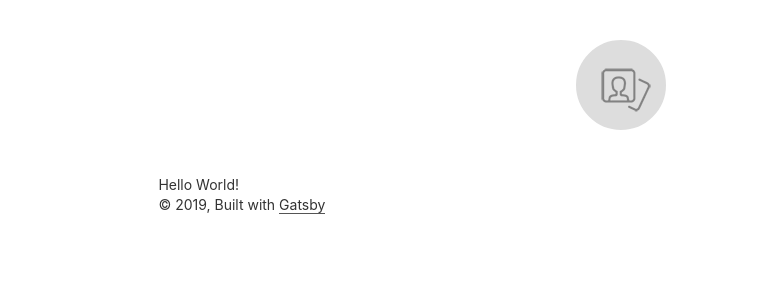
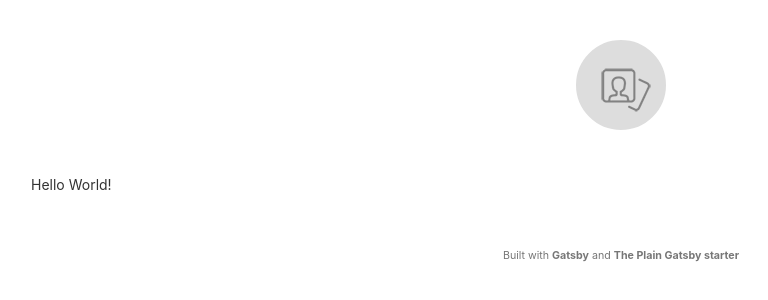
Before and after one commit to wangonya/the-plain-gatsby, a Gatsby site: page / in a window 1280 px wide. Shown: the whole page, without its empty margins (19-787 px from the left). Built offline with nearby package versions, Linux system fonts and the light colour scheme; Gatsby itself is replaced by a stand-in of ours.

Commit message:
edit footer

```diff
--- /dev/null
+++ b/src/components/footer.js
@@ -0,0 +1,15 @@
+import React from "react"
+
+const Footer = () => (
+  <div className="footer">
+    <span className="block">
+      <small>
+        Built with {` `}
+        <a href="https://www.gatsbyjs.org">Gatsby</a> and{` `}
+        <a href="#">The Plain Gatsby starter</a>
+      </small>
+    </span>
+  </div>
+)
+
+export default Footer
--- a/src/layouts/default.js
+++ b/src/layouts/default.js
@@ -10,6 +10,7 @@ import PropTypes from "prop-types"
 import { StaticQuery, graphql } from "gatsby"
 
 import Header from ".././components/header"
+import Footer from ".././components/footer"
 import "../styles/styles.scss"
 
 const DefaultLayout = ({ children }) => (
@@ -26,21 +27,10 @@ const DefaultLayout = ({ children }) => (
     render={data => (
       <>
         <Header siteTitle={data.site.siteMetadata.title} />
-        <div
-          style={{
-            margin: `0 auto`,
-            maxWidth: 960,
-            padding: `0px 1.0875rem 1.45rem`,
-            paddingTop: 0,
-          }}
-        >
+        <div>
           <main>{children}</main>
-          <footer>
-            © {new Date().getFullYear()}, Built with
-            {` `}
-            <a href="https://www.gatsbyjs.org">Gatsby</a>
-          </footer>
         </div>
+        <Footer />
       </>
     )}
   />
```
